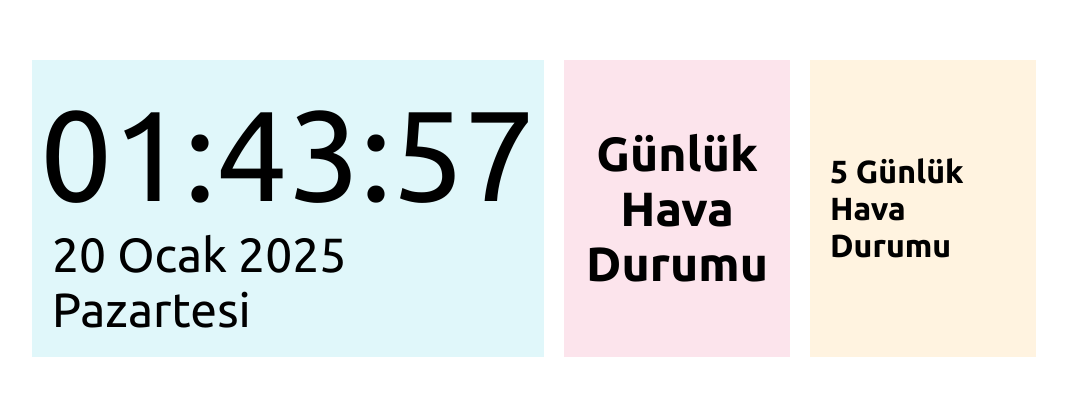
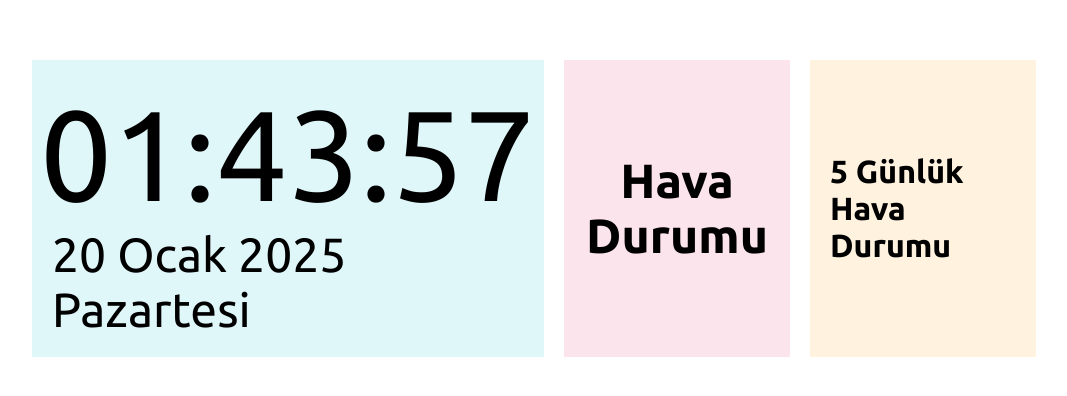
Before and after one commit to ekkren/myCal, a plain HTML site: page index.html in a window 1280 px wide. Shown: the part 192-588 px from the top of the page, without its empty margins (106-1173 px from the left). Drawn offline with Linux system fonts and the light colour scheme; no server answers.

Commit message:
Update index.html

```diff
--- a/index.html
+++ b/index.html
@@ -95,7 +95,7 @@
     </div>
 
     <div class="center">
-        <h1>Günlük Hava Durumu</h1> <!-- Centered title at the top -->
+        <h1>Hava Durumu</h1> <!-- Centered title at the top -->
         <div id="current-weather" class="current-weather">
             <!-- Current weather info will be displayed here -->
         </div>
```
